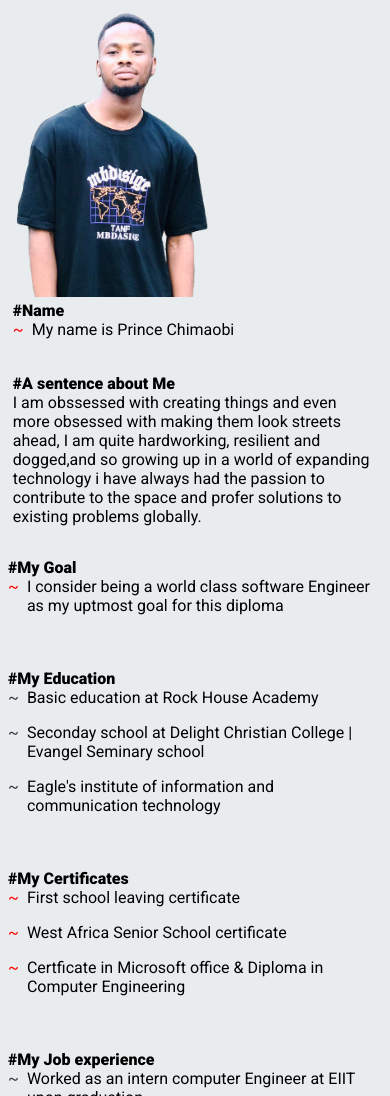
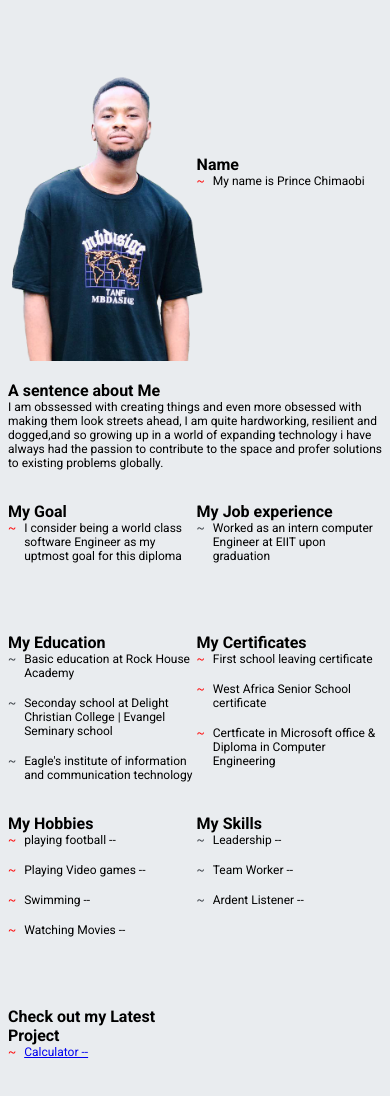
Before and after one commit to chimoski/Assignment, a plain HTML site: page index.html in a window 390 px wide. Shown: the part 197-1293 px from the top of the page. Drawn offline with Linux system fonts and the light colour scheme.

Commit message:
final-review

```diff
--- a/index.html
+++ b/index.html
@@ -16,7 +16,7 @@
             <nav class="navbar">
                 <div href="index.html" class="logo">AltSchool Africa</div>
                 <ul>
-                    <li><a href="#home">About Me</a></li>
+                    <li><a class="active" href="#home">About Me</a></li>
                     <li><a href="#contact">Contact</a></li>
                     <li><a href="login.html">Login</a></li>
                     <li><a href="register.html">Register</a></li>
@@ -36,50 +36,71 @@
                 <h1>ABOUT <span class="span">ME</span></h1>
                 <P>allow me to introduce myself</P>
             </div>
-           <div class="myself">
+
+           <main>
             <div class="picture">
                 <img src="my-image - Copy.png" alt="">
             </div>
-            <article>
-                <bold> #Name</bold> <br>
-                 <div class="list"><span class="red">~</span><p> My name is Prince Chimaobi</p></div> <br>
-                 <bold> #A sentence about Me</bold> <br>
+              <div class="name">
+                <b>Name</b> <br>
+                <div class="list"><span class="red">~</span><p> My name is Prince Chimaobi</p></div>
+              </div>
+                <div class="sentence">
+                    <b>A sentence about Me</b>
                     <div class="list">
                        <p>I am obssessed with creating things and even more obsessed
                            with making them look streets ahead, I am quite hardworking,
                            resilient and dogged,and so growing up in a world of
                            expanding technology i have always had the passion to contribute to the space and profer solutions to existing problems globally.</p>
                        </div>
+                </div>
 
-            </article>
+            <div>
+                <b>My Goal </b>
+                <div class="list"> <span class="red">~</span> <p>   I consider being  a world class software Engineer as my uptmost goal for this diploma </p></div> <br> <br>
                </div>
-         <bold> #My Goal </bold> <br>
-         <div class="list"> <span class="red">~</span> <p>   I consider being  a world class software Engineer as my uptmost goal for this diploma </p></div> <br> <br>
 
-              <bold>  #My Education</bold> <br>
+               <div>
+                <b>My Job experience</b> <br>
+                <div class="list"><span class="blue">~</span> <p> Worked as an intern computer Engineer at EIIT upon graduation</p> </div>
+               </div>
+
+                     <div>
+                        <b> My Education</b> <br>
                         <div class="list"><span class="blue">~</span> <p>   Basic education at Rock House Academy</p></div>
                         <div class="list"><span class="blue">~</span> <p>  Seconday school at Delight Christian College | Evangel Seminary school</p></div>
-                <div class="list"><span class="blue">~</span> <p> Eagle's institute of information and communication technology</p> </div><br> <br>
+                        <div class="list"><span class="blue">~</span> <p> Eagle's institute of information and communication technology</p> </div>
+                     </div>
 
-                <bold> #My Certificates</bold> <br>
+                       <div>
+                        <b>My Certificates</b> <br>
                         <div class="list"> <span class="red">~</span><p>  First school leaving certificate</p></div>
                           <div class="list"> <span class="red">~</span><p>  West Africa Senior School certificate</p></div>
-                 <div class="list"> <span class="red">~</span><p> Certficate in Microsoft office & Diploma in Computer Engineering</p> </div><br> <br>
-                <bold> #My Job experience</bold> <br>
-                 <div class="list"><span class="blue">~</span> <p> Worked as an intern computer Engineer at EIIT upon graduation</p> </div><br> <br>
-                 <bold> #My Hobbies </bold> <br>
+                          <div class="list"> <span class="red">~</span><p> Certficate in Microsoft office & Diploma in Computer Engineering</p> </div>
+                       </div>
+
+                       <div>
+                         <b>My Hobbies </b> <br>
                          <div class="list"> <span class="red">~</span><p> playing football --</p></div>
                          <div class="list"> <span class="red">~</span><p> Playing Video games --</p></div>
                          <div class="list">  <span class="red">~</span> <p>Swimming --</p></div>
                           <div class="list"><span class="red">~</span><p> Watching Movies --</p></div> <br> <br>
+                       </div>
 
-                   <bold> #My Skills </bold> <br>
+                       <div>
+
+                        <b>My Skills </b> <br>
                         <div class="list"><span class="blue">~</span><p> Leadership --</p></div>
                         <div class="list"><span class="blue">~</span><p> Team Worker --</p></div>
                         <div class="list"> <span class="blue">~</span> <p>Ardent Listener --</p></div>
+                       </div>
 
-                 <bold> # Check out my Latest Project </bold> <br>
+                         <div>
+                            <b> Check out my Latest Project </b> <br>
                             <div class="list"><span class="red">~</span><p><a href="calculator.html"> Calculator --</a></p></div>
+                         </div>
+           </main>
+
         </section>
 
 
--- a/style.css
+++ b/style.css
@@ -67,6 +67,7 @@ header{
 }
 
 
+
 /* my home section */
 #home{
 
@@ -79,6 +80,7 @@ header{
     color: #343a40;
    line-height: 1.5rem;
    font-size: 30px;
+   text-align: center;
 
 }
 .span{
@@ -86,34 +88,34 @@ header{
 }
 .intro  p{
     font-size: 14px;
-}
-.myself{
-    display: grid;
-    grid-template-columns: 30% 60%;
-    margin: 1rem .3rem;
+    text-align: center;
 }
 .picture img{
     width: 200px;
+
+}
+.picture{
+    grid-row: 1/3;
 }
   #home  p{
     margin-bottom: 1rem;
   }
-
- .fa-solid{
-     font-size: 12px;
- }
  .red{
      color: red;
  }
  .blue{
      color: #343a40 ;
  }
-bold{
-    font-weight: 900;
-}
 .list{
     display: flex;
     gap: .5rem;
+}
+main{
+    display: grid;
+    grid-template-columns: repeat(2,1fr);
+   grid-row-gap: 1rem;
+   grid-column-gap:2rem ;
+    margin-top: 5rem;
 }
 
 /* my contact section */
@@ -142,7 +144,10 @@ select{
 .form{
     max-width: 500px;
     padding: 1rem;
+    border-radius: 18px;
     background: #e7e9ea;
+    box-shadow:  5px 5px 30px #989a9a,
+                 -5px -5px 30px #ffffff;
     margin: 0 auto;
 
 }
@@ -265,5 +270,34 @@ select{
     .myself{
         display: block;
     }
+    main p{
+     font-size: 12px;
+    }
+
+    main div span{
+        font-size: 12px;
+    }
+    main{
+        grid-column-gap:.2rem
+    }
 
 }
+@media(max-width:400px) {
+    .picture{
+        grid-row: 1/2
+    }
+    .sentence{
+        grid-column: 1/3
+    }
+    .name{
+        margin-top: 5rem;
+    }
+    .picture{
+        width: 100px;
+    }
+}
+@media(max-width:350px) {
+    main{
+        display: block;
+    }
+}
```
Also changed, not shown: calculator.css (+3 -7 lines). Lines whose indentation alone changed are shown as unchanged.
